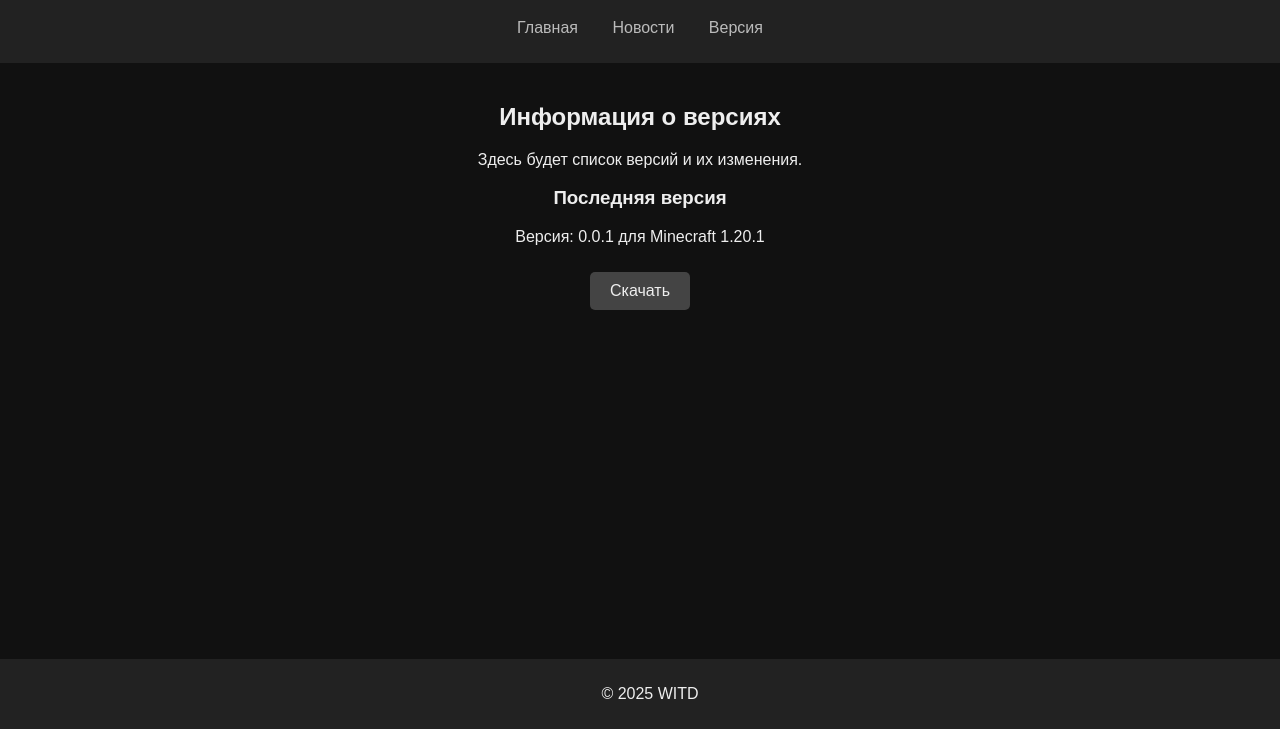
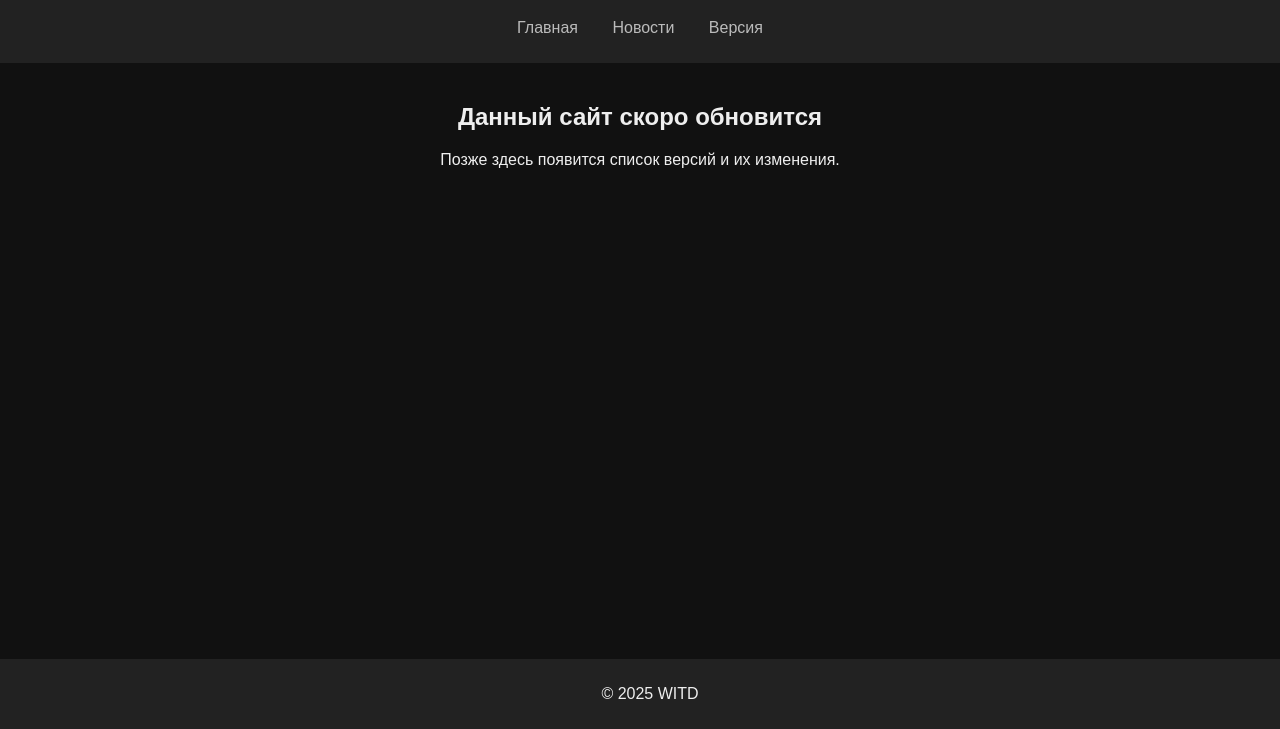
Before and after one commit to voiDDark-YT/WITD, a plain HTML site: page versions.html in a window 1280 px wide. Shown: the part 71-800 px from the top of the page. Drawn offline with Linux system fonts and the light colour scheme.

Commit message:
Add files via upload
Signed-off-by: voiDDark-YT <161741804+voiDDark-YT@users.noreply.github.com>

```diff
--- a/versions.html
+++ b/versions.html
@@ -19,12 +19,8 @@
     </header>
 
     <main>
-        <h2>Информация о версиях</h2>
-        <p>Здесь будет список версий и их изменения.</p>
-
-        <h3>Последняя версия</h3>
-        <p>Версия: 0.0.1 для Minecraft 1.20.1</p>
-        <a href="files/WITD0.0.1b1.20.1.jar" download class="download-button">Скачать</a>
+        <h2>Данный сайт скоро обновится</h2>
+        <p>Позже здесь появится список версий и их изменения.</p>
     </main>
 
     <footer>
```
Also changed, not shown: index.html (+2 -3 lines), news.html (+2 -2 lines).
